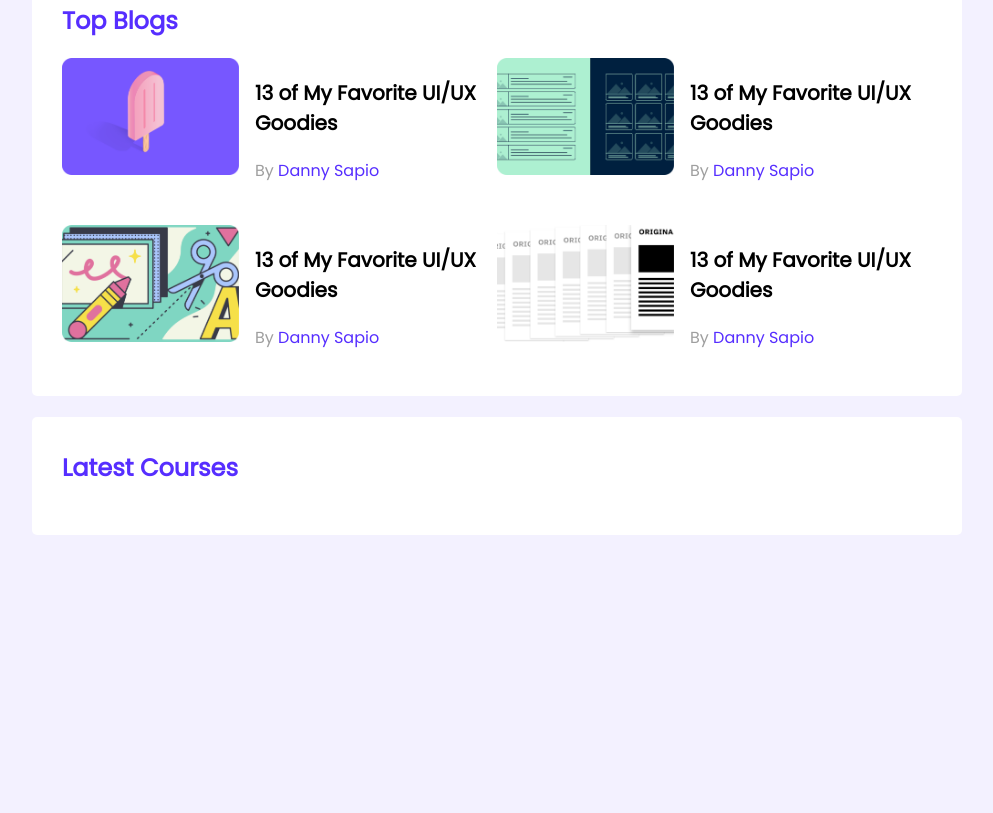
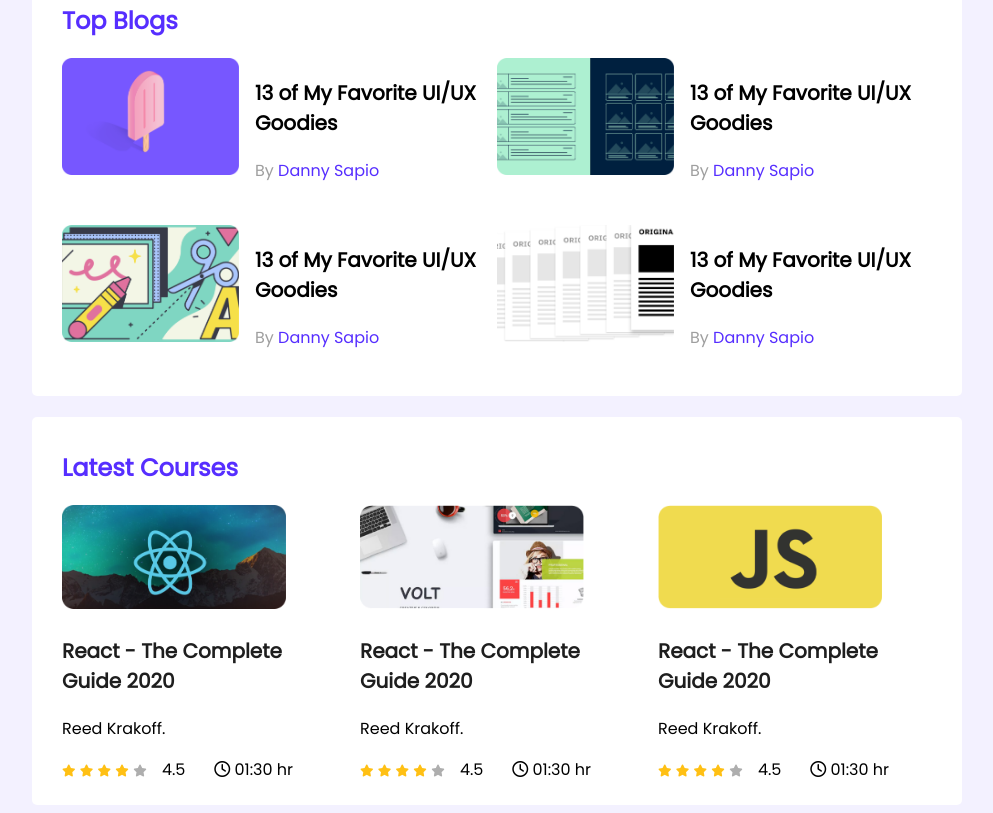
Before and after one commit to KishoarJahanTithee/leader-board-css3, a plain HTML site: page indfex.html in a window 1280 px wide. Shown: the part 329-1142 px from the top of the page, without its empty margins (143-1136 px from the left). Before the commit the page ends 872 px from the top, so only its background shows below. Drawn offline with Linux system fonts and the light colour scheme.

Commit message:
half-way

```diff
--- a/indfex.html
+++ b/indfex.html
@@ -5,6 +5,8 @@
     <meta http-equiv="X-UA-Compatible" content="IE=edge">
     <meta name="viewport" content="width=device-width, initial-scale=1.0">
     <title>Leader Board</title>
+    <!-- font awesome -->
+    <script src="https://kit.fontawesome.com/673896855a.js" crossorigin="anonymous"></script>
     <!-- stylesheet -->
     <link rel="stylesheet" href="styles/style.css">
 </head>
@@ -93,6 +95,80 @@
         <!-- new section - latest course -->
         <section class="container">
             <h2 class="section-title">Latest Courses</h2>
+            <div class="courses">
+                <div class="course">
+                    <div class="course-banner">
+                        <img src="images/courses/course-1.png" alt="">
+                    </div>
+                    <div class="course-detail">
+                       <h3 class="course-title">React - The Complete Guide 2020</h3>
+                       <p class="course-author">Reed Krakoff.</p>
+                       <div class="course-info">
+                           <div class="ratings">
+                            <i class="fas fa-star filled"></i>
+                            <i class="fas fa-star filled"></i>
+                            <i class="fas fa-star filled"></i>
+                            <i class="fas fa-star filled"></i>
+                            <i class="fas fa-star empty"></i>
+                            <span>4.5</span>
+                           </div>
+
+                           <div class="course-duration">
+                            <i class="far fa-clock"></i>
+                            01:30 hr
+                           </div>
+                       </div>
+                    </div>
+                </div>
+                <div class="course">
+                    <div class="course-banner">
+                        <img src="images/courses/course-2.png" alt="">
+                    </div>
+                    <div class="course-detail">
+                       <h3 class="course-title">React - The Complete Guide 2020</h3>
+                       <p class="course-author">Reed Krakoff.</p>
+                       <div class="course-info">
+                           <div class="ratings">
+                            <i class="fas fa-star filled"></i>
+                            <i class="fas fa-star filled"></i>
+                            <i class="fas fa-star filled"></i>
+                            <i class="fas fa-star filled"></i>
+                            <i class="fas fa-star empty"></i>
+                            <span>4.5</span>
+                           </div>
+
+                           <div class="course-duration">
+                            <i class="far fa-clock"></i>
+                            01:30 hr
+                           </div>
+                       </div>
+                    </div>
+                </div>
+                <div class="course">
+                    <div class="course-banner">
+                        <img src="images/courses/course-3.png" alt="">
+                    </div>
+                    <div class="course-detail">
+                       <h3 class="course-title">React - The Complete Guide 2020</h3>
+                       <p class="course-author">Reed Krakoff.</p>
+                       <div class="course-info">
+                           <div class="ratings">
+                            <i class="fas fa-star filled"></i>
+                            <i class="fas fa-star filled"></i>
+                            <i class="fas fa-star filled"></i>
+                            <i class="fas fa-star filled"></i>
+                            <i class="fas fa-star empty"></i>
+                            <span>4.5</span>
+                           </div>
+
+                           <div class="course-duration">
+                            <i class="far fa-clock"></i>
+                            01:30 hr
+                           </div>
+                       </div>
+                    </div>
+                </div>
+            </div>
         </section>
     </main>
 </body>
--- a/styles/style.css
+++ b/styles/style.css
@@ -78,3 +78,45 @@ hr {
   font-size: 16px;
   color: #562eff;
 }
+
+/* ---------------------
+courses styles
+------------------------ */
+.courses {
+  display: grid;
+  grid-template-columns: repeat(3, 1fr);
+  grid-column-gap: 24px;
+}
+.course {
+  width: 253px;
+  height: 270px;
+  border-radius: 5px;
+}
+.course .course-banner img {
+  width: 224px;
+  height: 104px;
+}
+.course-title {
+  font-size: 20px;
+  color: #1e1e1e;
+}
+.course-info {
+  display: flex;
+  align-items: center;
+  justify-content: space-between;
+}
+.fa-star {
+  font-size: 12px;
+}
+.fa-star.filled {
+  color: #ffc014;
+}
+.fa-star.empty {
+  color: #aeaeae;
+}
+.ratings span {
+  padding-left: 11px;
+}
+.course-duration {
+  padding-right: 22px;
+}
```
